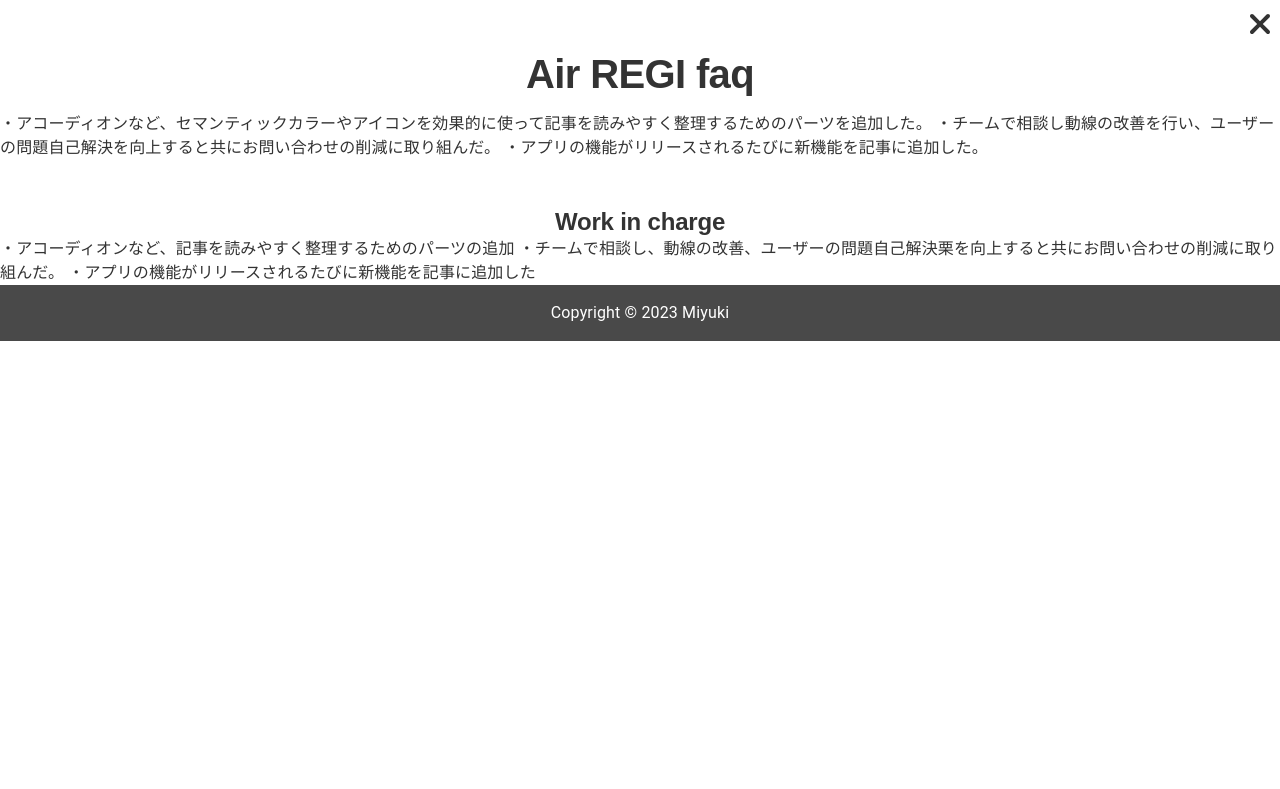
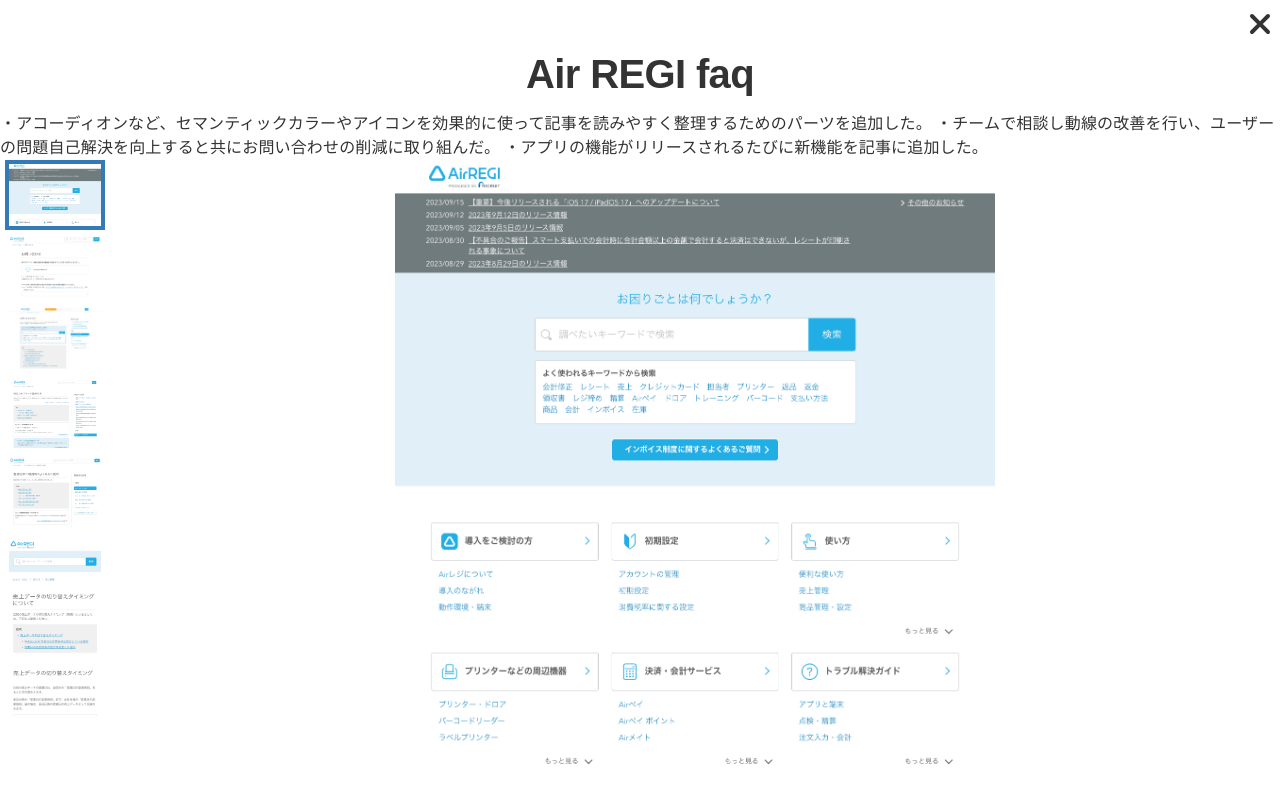
Before and after one commit to miyuki-0526/portfolio, a React (Create React App) app: page /workTemplate in a window 1280 px wide. Shown: the top 789 px of the page. Built offline with nearby package versions, Linux system fonts and the light colour scheme.

Commit message:
add imageGallery

```diff
--- /dev/null
+++ b/src/components/imageGalleryCreater.js
@@ -0,0 +1,18 @@
+import { airRegiImages } from "./workDatas/airRegiImages";
+import ImageGallery from "react-image-gallery";
+import "react-image-gallery/styles/css/image-gallery.css";
+
+const ImageGalleryCreater = () => {
+  return (
+    <ImageGallery
+      items={airRegiImages}
+      showNav={false}
+      autoPlay={false}
+      showFullscreenButton={false}
+      useBrowserFullscreen={false}
+      showPlayButton={false}
+      thumbnailPosition="left"
+    />
+  );
+};
+export default ImageGalleryCreater;
--- /dev/null
+++ b/src/components/workDatas/airRegiImages.js
@@ -0,0 +1,63 @@
+import airRegi1 from "../../assets/img/works/AirRegi/AirRegi-1.png";
+import airRegiThumbnail1 from "../../assets/img/works/AirRegi/AirRegi-thumbnail-1.png";
+import airRegi2 from "../../assets/img/works/AirRegi/AirRegi-2.png";
+import airRegiThumbnail2 from "../../assets/img/works/AirRegi/AirRegi-thumbnail-2.png";
+import airRegi3 from "../../assets/img/works/AirRegi/AirRegi-3.png";
+import airRegiThumbnail3 from "../../assets/img/works/AirRegi/AirRegi-thumbnail-3.png";
+import airRegi4 from "../../assets/img/works/AirRegi/AirRegi-4.png";
+import airRegiThumbnail4 from "../../assets/img/works/AirRegi/AirRegi-thumbnail-4.png";
+import airRegi5 from "../../assets/img/works/AirRegi/AirRegi-5.png";
+import airRegiThumbnail5 from "../../assets/img/works/AirRegi/AirRegi-thumbnail-5.png";
+import airRegiSp from "../../assets/img/works/AirRegi/AirRegi-sp.png";
+import airRegiThumbnailSp from "../../assets/img/works/AirRegi/AirRegi-thumbnail-sp.png";
+export const airRegiImages = [
+  {
+    original: airRegi1,
+    originalWidth: 600,
+    thumbnail: airRegiThumbnail1,
+    originalClass: "work-img",
+    thumbnailClass: "work-thumbnail-img",
+    originalAlt: "website image",
+    thumbnailAlt: "website image",
+  },
+  {
+    original: airRegi2,
+    thumbnail: airRegiThumbnail2,
+    originalClass: "work-img",
+    thumbnailClass: "work-thumbnail-img",
+    originalAlt: "website image",
+    thumbnailAlt: "website image",
+  },
+  {
+    original: airRegi3,
+    thumbnail: airRegiThumbnail3,
+    originalClass: "work-img",
+    thumbnailClass: "work-thumbnail-img",
+    originalAlt: "website image",
+    thumbnailAlt: "website image",
+  },
+  {
+    original: airRegi4,
+    thumbnail: airRegiThumbnail4,
+    originalClass: "work-img",
+    thumbnailClass: "work-thumbnail-img",
+    originalAlt: "website image",
+    thumbnailAlt: "website image",
+  },
+  {
+    original: airRegi5,
+    thumbnail: airRegiThumbnail5,
+    originalClass: "work-img",
+    thumbnailClass: "work-thumbnail-img",
+    originalAlt: "website image",
+    thumbnailAlt: "website image",
+  },
+  {
+    original: airRegiSp,
+    thumbnail: airRegiThumbnailSp,
+    originalClass: "work-img-sp",
+    thumbnailClass: "work-thumbnail-img-sp",
+    originalAlt: "website image",
+    thumbnailAlt: "website image",
+  },
+];
--- a/src/pages/workTemplate.js
+++ b/src/pages/workTemplate.js
@@ -2,6 +2,7 @@ import { FontAwesomeIcon } from "@fortawesome/react-fontawesome";
 import { faXmark } from "@fortawesome/free-solid-svg-icons";
 import { CssBaseline, Box, Container, Typography } from "@mui/material";
 import { HashLink } from "react-router-hash-link";
+import ImageGalleryCreater from "../components/imageGalleryCreater";
 import "react-image-gallery/styles/css/image-gallery.css";
 
 const WorkTemplate = () => {
@@ -29,6 +30,7 @@ const WorkTemplate = () => {
           </Typography>
         </Box>
         <Box component="section">
+          <ImageGalleryCreater />
           <Box component="div" className="work-imgs-container">
             <Box component="div" className="work-imgs-preview-wrap">
               <Box component="div" className="work-imgs-preview-inner">
--- a/src/styles/parts/layout.css
+++ b/src/styles/parts/layout.css
@@ -12,3 +12,19 @@
 .m-1rem {
   margin: 1rem 0;
 }
+
+/* React Image Gallery */
+article
+  .image-gallery-content
+  .image-gallery-slide.work-img
+  .image-gallery-image {
+  max-width: 600px;
+  max-height: fit-content;
+}
+article
+  .image-gallery-content
+  .image-gallery-slide.work-img-sp
+  .image-gallery-image {
+  max-width: 300px;
+  max-height: fit-content;
+}
```
Also changed, not shown: src/components/workDatas/airRegi.js (deleted, +0 -10 lines).
